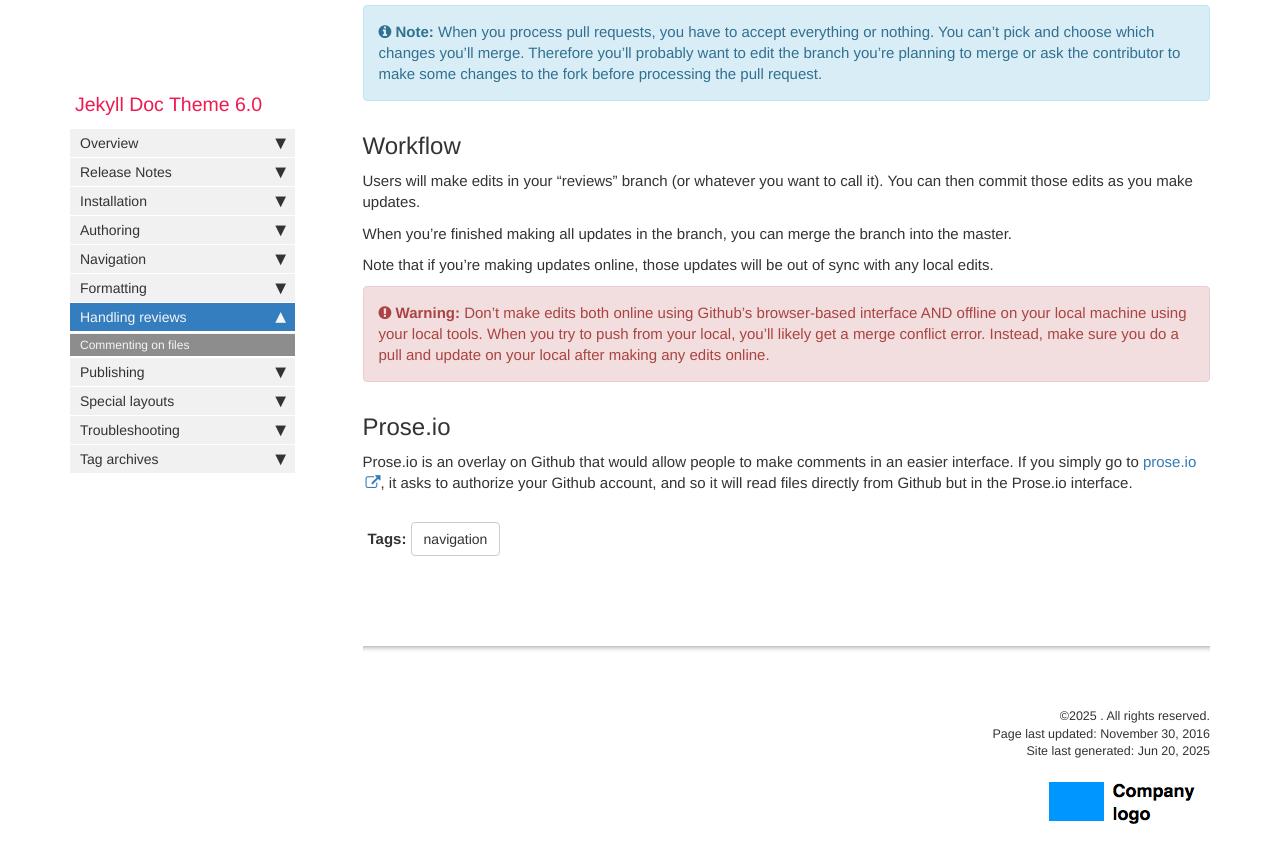
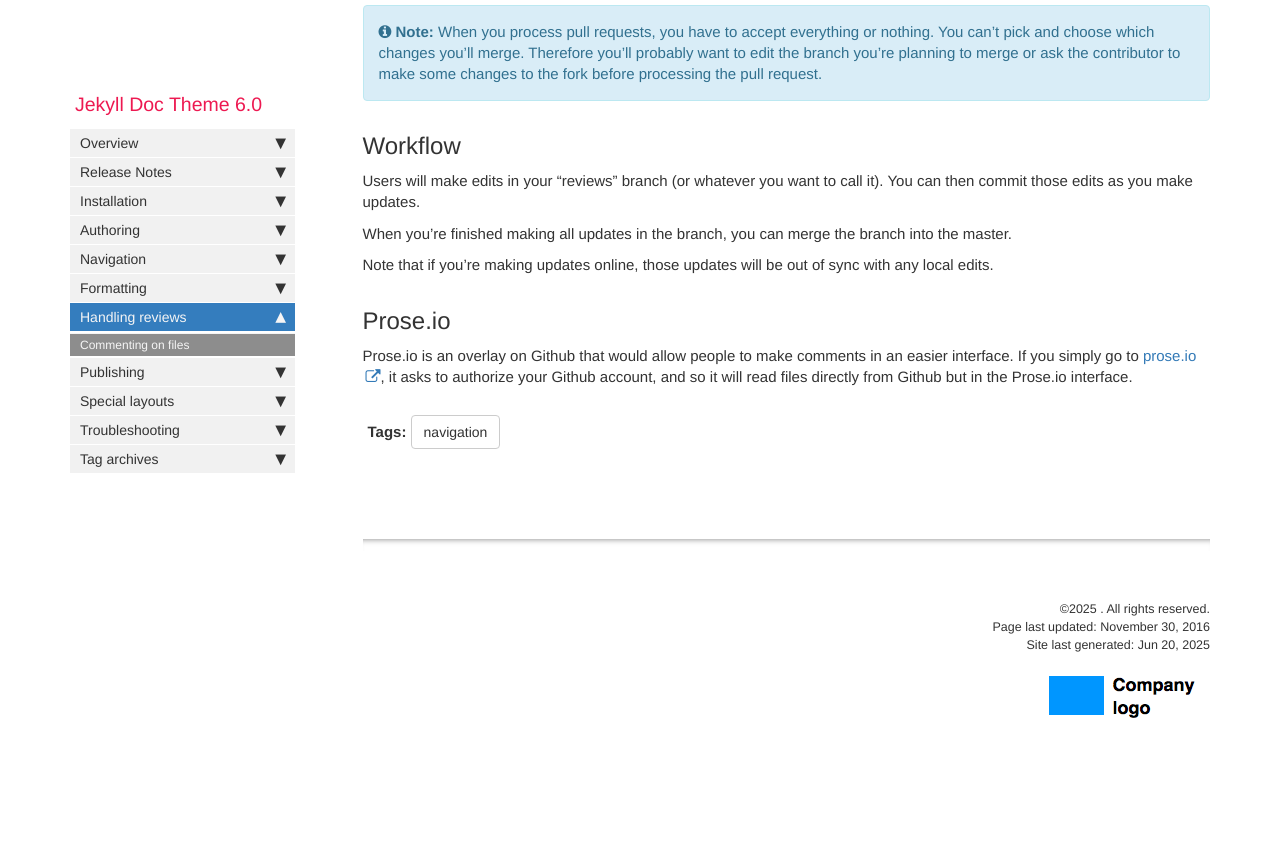
Before and after one commit to gedeontofidji/Documentation, a Jekyll site: the page built from pages/mydoc/mydoc_commenting_on_files.md, in a window 1280 px wide and 900 px high, scrolled down 1314 px. Shown: the top 863 px of the window. Built offline with Jekyll 4.4.1, drawn with Linux system fonts in a browser that asks for light colours; comment, search, counter and statistics services are not loaded; after the commit the page ends 2108 px from its top, so only the background shows below that.

Commit message:
Update mydoc_commenting_on_files.md

```diff
--- a/pages/mydoc/mydoc_commenting_on_files.md
+++ b/pages/mydoc/mydoc_commenting_on_files.md
@@ -59,8 +59,6 @@ When you're finished making all updates in the branch, you can merge the branch
 
 Note that if you're making updates online, those updates will be out of sync with any local edits.
 
-{% include warning.html content="Don't make edits both online using Github's browser-based interface AND offline on your local machine using your local tools. When you try to push from your local, you'll likely get a merge conflict error. Instead, make sure you do a pull and update on your local after making any edits online." %}
-
 ## Prose.io
 
  Prose.io is an overlay on Github that would allow people to make comments in an easier interface. If you simply go to [prose.io](http://prose.io), it asks to authorize your Github account, and so it will read files directly from Github but in the Prose.io interface.
```
